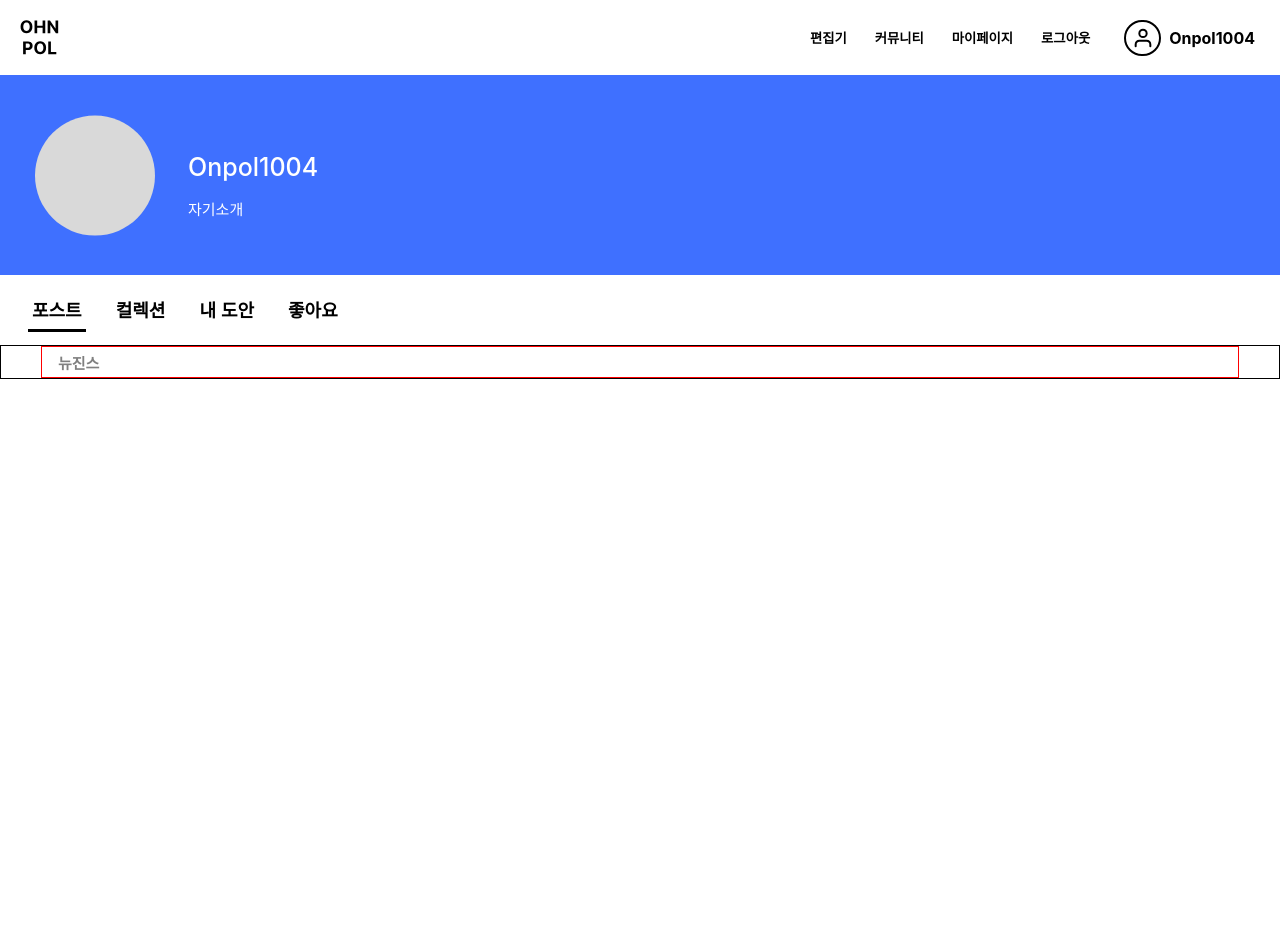
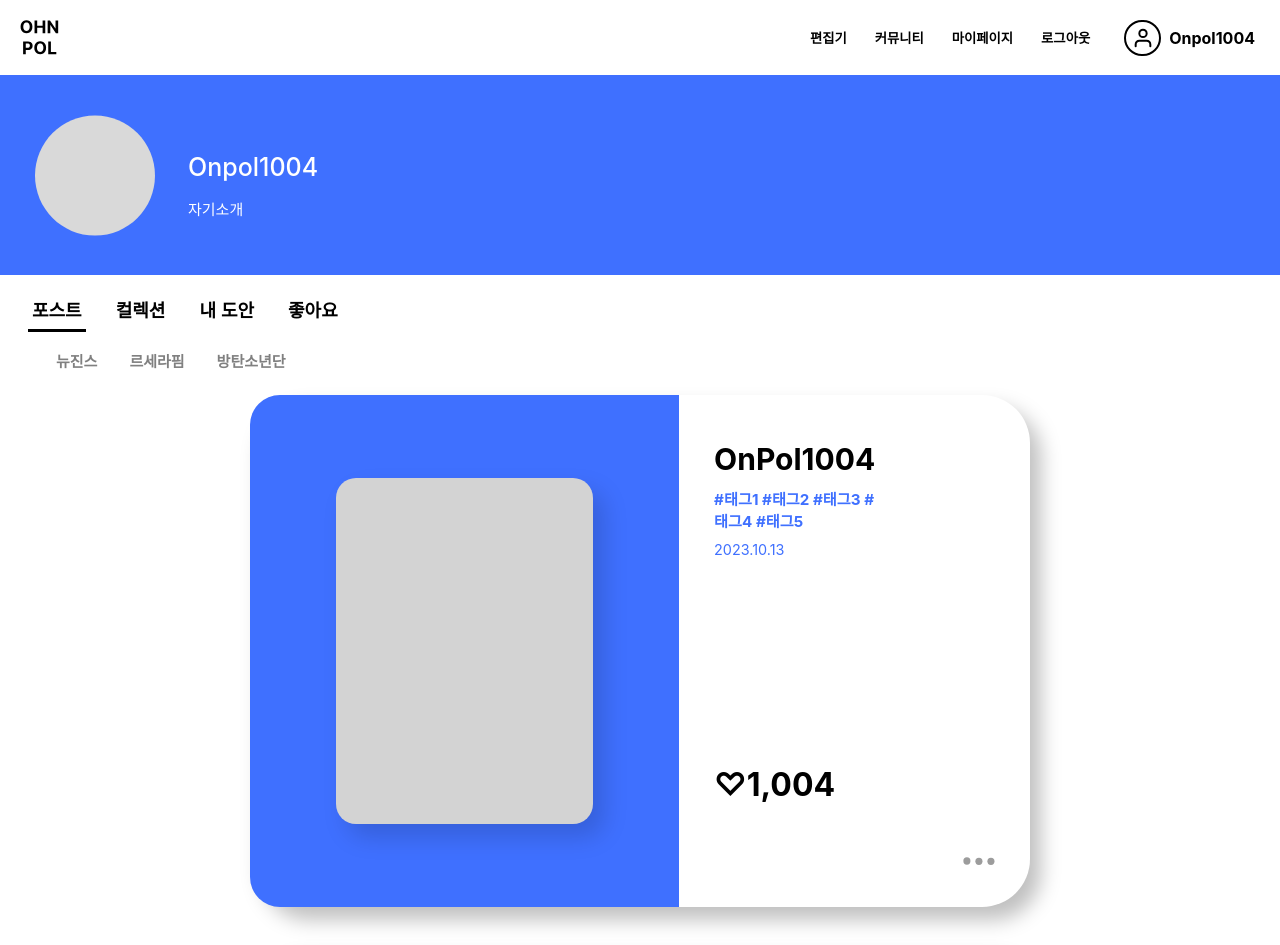
Before and after one commit to OASIS-YOP/23-2-YOP-Client, a React (Create React App) app: page /mypage in a window 1280 px wide. Shown: the top 945 px of the page. Before the commit the page ends 800 px from the top, so only its background shows below. Built offline with nearby package versions, Linux system fonts and the light colour scheme.

Commit message:
Feat:포스트 UI(정렬 필터 옵션 제외)완성

```diff
--- a/public/index.html
+++ b/public/index.html
@@ -24,7 +24,7 @@
       work correctly both with client-side routing and a non-root public URL.
       Learn how to configure a non-root public URL by running `npm run build`.
     -->
-    <title>React App</title>
+    <title>OHNPOL 온폴</title>
   </head>
   <body>
     <noscript>You need to enable JavaScript to run this app.</noscript>
--- a/src/components/Header/index.jsx
+++ b/src/components/Header/index.jsx
@@ -1,8 +1,18 @@
 import * as s from './style';
+import React from 'react';
 import Blogo from '../../assets/Blogo.svg';
 import Avatar from '../../assets/Avatar.svg';
 
 const Header = () => {
+  const onClickMenu = (e) => {
+    const menuIndex = e.target.dataset.menuIndex;
+    if( menuIndex === '3' ) {
+      window.location.href = "/mypage";
+    } else if ( menuIndex === '4' ) {
+      window.location.href = "/";
+    }
+  }
+
   return(
     <>
       <s.Header>
@@ -12,8 +22,12 @@ const Header = () => {
         <s.MenuWrapper>
           <s.Menu>편집기</s.Menu>
           <s.Menu>커뮤니티</s.Menu>
-          <s.Menu>마이페이지</s.Menu>
-          <s.Menu>로그아웃</s.Menu>
+          <s.Menu onClick={onClickMenu}
+            data-menu-index='3'
+          >마이페이지</s.Menu>
+          <s.Menu onClick={onClickMenu}
+            data-menu-index='4'
+          >로그아웃</s.Menu>
           <s.UserWrapper>
             <s.Icon src={Avatar} />
             <s.NicknameWrapper>Onpol1004</s.NicknameWrapper>
--- a/src/pages/MyPage/Posts/index.jsx
+++ b/src/pages/MyPage/Posts/index.jsx
@@ -1,26 +1,79 @@
 import { useState, useEffect } from "react";
 import * as s from "./style";
+import dotdotdot from "../../../assets/dotdotdot.svg";
 
 const Posts = () => {
-  const [isClicked, setIsClicked] = useState(false);
+  // const [ isClicked, setIsClicked ] = useState(false);
 
-  // const artists = [뉴진스, 르세라핌, 방탄소년단];
+
+
+  const artistslist = ['뉴진스', '르세라핌', '방탄소년단'];
+
+  const artists = artistslist.map((artist, index) => {
+    return (
+      <s.ArtistsTab
+        // onClick={onClickArtist}
+        // isClicked={isClicked}
+        // className={isClicked ? 'active' : ''}
+        key={index}
+      >{artist}</s.ArtistsTab>
+    )
+  })
 
 
   return (
     <>
       <s.Wrapper>
         <s.ArtistsTabWrapper>
-          <s.ArtistsTab
-            // onClick={onClickArtist}
-            isClicked={isClicked}
-            className={isClicked ? 'active' : ''}
-            artistIndex={0}
-          >뉴진스</s.ArtistsTab>
-          <s.ArtistsTab>{ }</s.ArtistsTab>
+          {artists}
         </s.ArtistsTabWrapper>
+        <s.PostsWrapper>
+          <s.PostFrame>
+            <s.leftContainer>
+              <s.PostImage />
+            </s.leftContainer>
+            <s.rightContainer>
+              <s.postInfoWrapper>
+                <s.nicknameWrapper>
+                  {/* 닉네임 */}
+                  OnPol1004
+                </s.nicknameWrapper>
+                <s.tagsWrapper>
+                  {/* 태그 */}
+                  #태그1 #태그2 #태그3 #태그4 #태그5
+                </s.tagsWrapper>
+                <s.dateWrapper>
+                  {/* 업로드 날짜 */}
+                  2023.10.13
+                </s.dateWrapper>
+                <s.likeWrapper>
+                  <p className='icon'>♡</p>
+                  <p>1,004</p>
+                </s.likeWrapper>
+              </s.postInfoWrapper>
+              <s.moreIconWrapper>
+                <s.moreIcon src={dotdotdot} />
+              </s.moreIconWrapper>
+            </s.rightContainer>
+          </s.PostFrame>
+          <s.PostFrame>
+            <s.leftContainer>
+              <s.PostImage />
+            </s.leftContainer>
+            <s.rightContainer>
+
+            </s.rightContainer>
+          </s.PostFrame>
+          <s.PostFrame>
+            <s.leftContainer>
+              <s.PostImage />
+            </s.leftContainer>
+            <s.rightContainer>
+
+            </s.rightContainer>
+          </s.PostFrame>
+        </s.PostsWrapper>
       </s.Wrapper>
-
     </>
   )
 }
--- a/src/pages/MyPage/Posts/style.js
+++ b/src/pages/MyPage/Posts/style.js
@@ -23,7 +23,7 @@ export const ArtistsTabWrapper = styled.div`
   margin: 0 40px;
 
 
-  border: 1px solid red;
+  // border: 1px solid red;
 `;
 
 export const ArtistsTab = styled.button`
@@ -49,3 +49,167 @@ export const ArtistsTab = styled.button`
     color: black;
   }
 `;
+
+export const PostsWrapper = styled.div`
+  display: flex;
+  flex-direction: column;
+  justify-content: space-around;
+  align-items: center;
+  flex-wrap: nowrap;
+
+  width: auto;
+  height: fit-content;
+
+  margin: 0 40px;
+
+`;
+
+export const PostFrame = styled.div`
+  display: flex;
+  flex-direction: row;
+  justify-content: center;
+  align-items: center;
+
+  border-radius: 48px;
+
+  min-width: 650px;
+  min-height: 450px;
+  max-width: 900px;
+  max-height: 600px;
+  width: 65%;
+  height: 40vw;
+
+  margin: 20px 0;
+
+  box-shadow: 11px 13px 20px rgba(0, 0, 0, 0.25);
+
+  // border: 9px solid #3F70FF;
+
+`;
+
+
+
+export const leftContainer = styled.div`
+  display: flex;
+  flex-direction: column;
+  justify-content: center;
+  align-items: center;
+
+
+  width: 55%;
+  height: 100%;
+
+  background-color: #3F70FF;
+
+  border-radius: 30px 0 0 30px ;
+`;
+
+export const PostImage = styled.div`
+
+  min-width: 205px;
+  min-height: 300px;
+  max-width: 280px;
+  max-height: 400px;
+  width: 60%;
+  height: 27vw;
+
+  border-radius: 20px;
+
+  background-color: lightgray;
+
+  box-shadow: 11px 13px 25px rgba(0, 0, 0, 0.15);
+`;
+
+export const rightContainer = styled.div`
+
+  width: 45%;
+  height: 100%;
+
+  background-color: transparent;
+
+  border-radius: 0 30px 30px 0;
+`;
+
+export const postInfoWrapper = styled.div`
+  display: flex;
+  flex-direction: column;
+  justify-content: flex-start;
+  align-items: flex-start;
+
+  width: 100%;
+  height: fit-content;
+
+  padding-left: 10%;
+  padding-top: 13%;
+`
+
+export const nicknameWrapper = styled.div`
+  font-size: 30px;
+  font-weight: 700;
+
+`;
+
+export const tagsWrapper = styled.div`
+  display: flex;
+  flex-direction: row;
+  flex-wrap: wrap;
+
+  min-width: 160px;
+  max-width: 100px;
+  width: 20%;
+
+  margin: 10px 0;
+
+  color: #3F70FF;
+
+  font-size: 95%;
+  font-weight: 700;
+
+  //한줄에 태그 두개씩만 들어가게 하기 추후 기능 필요
+
+`;
+
+export const dateWrapper = styled.div`
+  color: #3F70FF;
+  font-size: 90%;
+`
+
+export const likeWrapper = styled.div`
+  display: flex;
+  flex-direction: row;
+  justify-content: flex-start;
+  align-items: center;
+
+  width: fit-content;
+  height: fit-content;
+
+  margin-top: 50%;
+
+  font-size: 200%;
+  font-weight: 700;
+
+  & .icon:hover {
+    cursor: pointer;
+  }
+
+  // border: 1px solid black;
+`;
+
+export const moreIconWrapper = styled.div`
+  display: flex;
+  flex-direction: row;
+  justify-content: flex-end;
+  align-items: center;
+
+  width: 90%;
+  height: fit-content;
+
+  margin-top: 6%;
+`;
+
+export const moreIcon = styled.img`
+  width: 10%;
+
+  cursor: pointer;
+
+`
--- a/src/pages/MyPage/index.jsx
+++ b/src/pages/MyPage/index.jsx
@@ -8,7 +8,7 @@ import Likes from './Likes';
 import Header from '../../components/Header';
 
 
-const MyPage = () => {
+const MyPage = ( ) => {
 
   const [ isPostsTab, setIsPostsTab ] = useState(true);
   const [ isCollectionsTab, setIsCollectionsTab ] = useState(false);
--- a/src/pages/MyPage/style.js
+++ b/src/pages/MyPage/style.js
@@ -131,5 +131,5 @@ export const ContentsWrapper = styled.div`
   width: auto;
   height: fit-content;
 
-  border: 1px solid black;
+  // border: 1px solid black;
 `;
```
Also changed, not shown: src/assets/dotdotdot.svg (added).
